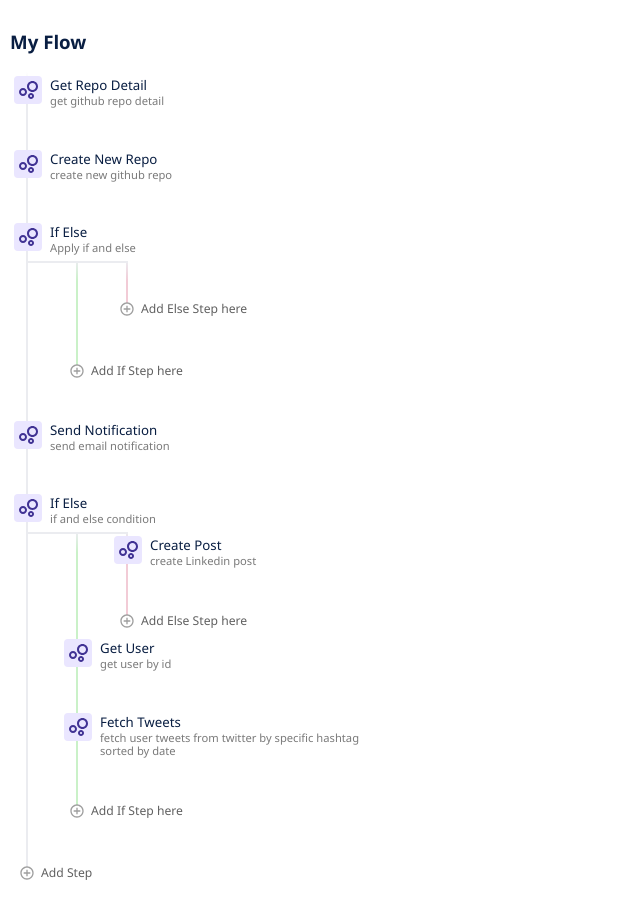
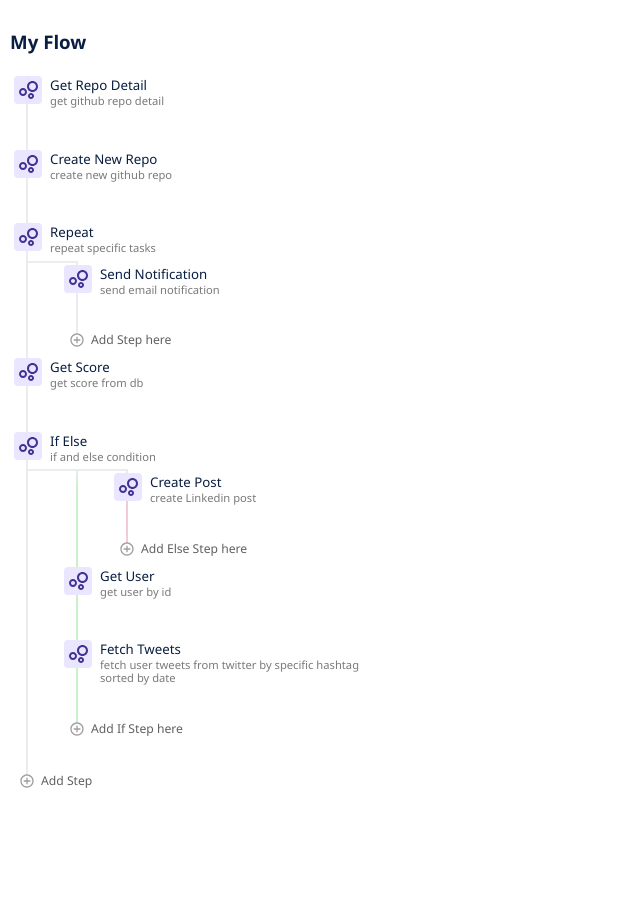
Before and after one commit to pradeep-mishra/flow-tree, a React (Vite) app: page / in a window 1280 px wide. Shown: the whole page, without its empty margins (0-640 px from the left). After the commit the page ends 805 px from the top, so only its background shows below. Built offline with nearby package versions, Linux system fonts and the light colour scheme.

Commit message:
repeat functionality added

```diff
--- a/src/Components.css
+++ b/src/Components.css
@@ -9,10 +9,39 @@
     )
     repeat-y scroll 16px center / 2px;
 }
+
+.spear-hline-half {
+  width: 52px;
+  position: absolute;
+  top: 0px;
+  left: 16px;
+  border-top: 2px solid rgb(235, 236, 240);
+}
+
+.spear-hline {
+  width: 102px;
+  position: absolute;
+  top: 0px;
+  left: 16px;
+  border-top: 2px solid rgb(235, 236, 240);
+}
+
 .spear-head-bg-line {
   background: rgba(0, 0, 0, 0)
     linear-gradient(
       rgb(214, 214, 214) 0px,
+      rgb(235, 236, 240) 20px,
+      rgb(235, 236, 240) 20px,
+      rgb(235, 236, 240) calc(100% - 20px),
+      rgb(255, 255, 255) calc(100% - 20px)
+    )
+    repeat-y scroll 16px center / 2px;
+}
+
+.spear-head-bg-line-gray {
+  background: rgba(0, 0, 0, 0)
+    linear-gradient(
+      rgb(235, 236, 240) 0px,
       rgb(235, 236, 240) 20px,
       rgb(235, 236, 240) 20px,
       rgb(235, 236, 240) calc(100% - 20px),
--- a/src/components/If.jsx
+++ b/src/components/If.jsx
@@ -1,13 +1,5 @@
 import React from 'react';
 import FlowBlock from './FlowBlock';
-
-const hLineStyle = {
-  width: '102px',
-  position: 'absolute',
-  top: '0px',
-  left: '16px',
-  borderTop: '2px solid rgb(235, 236, 240)'
-};
 
 const IfBlock = ({ children }) => {
   return null;
@@ -21,8 +13,8 @@ const If = ({ children, className }) => {
   const ifBlock = children.find((el) => el.type === IfBlock);
   const elseBlock = children.find((el) => el.type === ElseBlock);
   return (
-    <div className={className}>
-      <div style={hLineStyle}></div>
+    <div className={`ft-step-block-body ${className ?? ''}`}>
+      <div className='spear-hline'></div>
       <FlowBlock className='spear-head-bg-line-green'>
         <div style={{ paddingLeft: '50px' }}>
           <FlowBlock className='spear-head-bg-line-red'>
--- /dev/null
+++ b/src/components/Loop.jsx
@@ -0,0 +1,15 @@
+import React from 'react';
+import FlowBlock from './FlowBlock';
+
+const Loop = ({ children, className }) => {
+  return (
+    <div className={`ft-step-block-body ${className ?? ''}`}>
+      <div className='spear-hline-half'></div>
+      <FlowBlock className='spear-head-bg-line-gray'>
+        <div className='ft-loop-block'>{children}</div>
+      </FlowBlock>
+    </div>
+  );
+};
+
+export default Loop;
--- a/src/components/RenderBlocks.jsx
+++ b/src/components/RenderBlocks.jsx
@@ -1,6 +1,7 @@
 import React from 'react';
 import AddStepButton from './AddStepButton';
 import If from './If';
+import Loop from './Loop';
 import StepBlock from './StepBlock';
 import VSpacer from './VSpacer';
 
@@ -8,7 +9,7 @@ const getLastAddButton = (onNewStep, path) => {
   return (
     !path && (
       <>
-        <VSpacer space={30} />
+        <VSpacer space={20} />
         <AddStepButton path='' onNewStep={onNewStep} />
       </>
     )
@@ -24,14 +25,14 @@ const RenderBlocks = ({ steps, path, onNewStep, showMiddleAddButton }) => {
           return (
             <>
               <StepBlock title={step.title} desc={step.desc} />
-              <If className='ft-step-block-body'>
+              <If>
                 <If.If>
                   <RenderBlocks
                     steps={step.if}
                     path={`${currentPath}.if`}
                     onNewStep={onNewStep}
                   />
-                  <VSpacer space={30} />
+                  <VSpacer space={20} />
                   <AddStepButton
                     title='Add If Step here'
                     path={`${currentPath}.if`}
@@ -44,7 +45,7 @@ const RenderBlocks = ({ steps, path, onNewStep, showMiddleAddButton }) => {
                     path={`${currentPath}.else`}
                     onNewStep={onNewStep}
                   />
-                  <VSpacer space={30} />
+                  <VSpacer space={20} />
                   <AddStepButton
                     title='Add Else Step here'
                     path={`${currentPath}.else`}
@@ -64,6 +65,25 @@ const RenderBlocks = ({ steps, path, onNewStep, showMiddleAddButton }) => {
                   <></>
                 )}
               </div>
+            </>
+          );
+        case 'loop':
+          return (
+            <>
+              <StepBlock title={step.title} desc={step.desc} />
+              <Loop>
+                <RenderBlocks
+                  steps={step.steps}
+                  path={`${currentPath}.steps`}
+                  onNewStep={onNewStep}
+                />
+                <VSpacer space={20} />
+                <AddStepButton
+                  title='Add Step here'
+                  path={`${currentPath}.steps`}
+                  onNewStep={onNewStep}
+                />
+              </Loop>
             </>
           );
         default:
--- a/src/sample/flow1.json
+++ b/src/sample/flow1.json
@@ -4,43 +4,38 @@
   "steps": [
     {
       "id": "123",
-      "name": "s1",
       "title": "Get Repo Detail",
-      "desc": "get github repo detail",
-      "icon": "bubble"
+      "desc": "get github repo detail"
     },
     {
       "id": "124",
-      "name": "s2",
       "title": "Create New Repo",
-      "desc": "create new github repo",
-      "icon": "bubble"
+      "desc": "create new github repo"
     },
     {
       "id": "125",
-      "name": "s3",
-      "as": "ifelse",
-      "title": "If Else",
-      "desc": "Apply if and else",
-      "icon": "bubble",
-      "if": [],
-      "else": []
+      "as": "loop",
+      "title": "Repeat",
+      "desc": "repeat specific tasks",
+      "steps": [
+        {
+          "id": "126",
+          "title": "Send Notification",
+          "desc": "send email notification"
+        }
+      ]
     },
     {
-      "id": "126",
-      "name": "s4",
-      "title": "Send Notification",
-      "desc": "send email notification",
-      "icon": "bubble"
+      "id": "2126",
+      "title": "Get Score",
+      "desc": "get score from db"
     },
     {
       "id": "1257",
-      "name": "s7",
       "as": "ifelse",
       "expr": [[{ "input": "", "condition": "exactly matches", "value": "" }]],
       "title": "If Else",
       "desc": "if and else condition",
-      "icon": "bubble",
       "if": [
         {
           "id": "1231",
```
Also changed, not shown: src/sample/flow0.json (+5 -15 lines), src/sample/flow2.json (+5 -17 lines).
